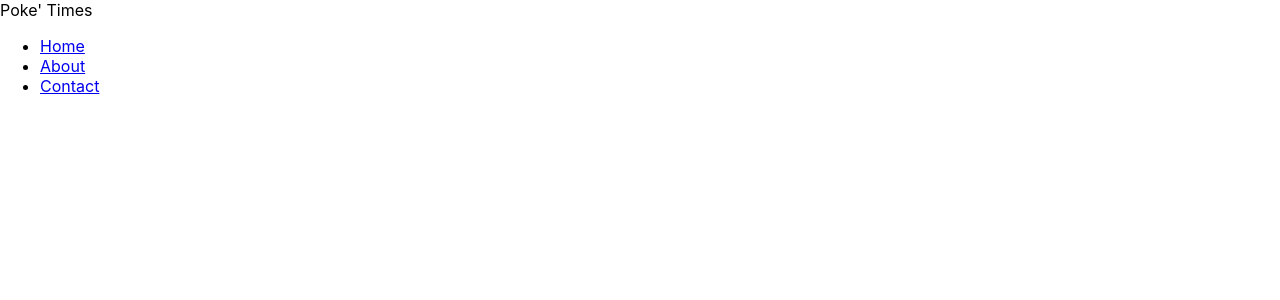
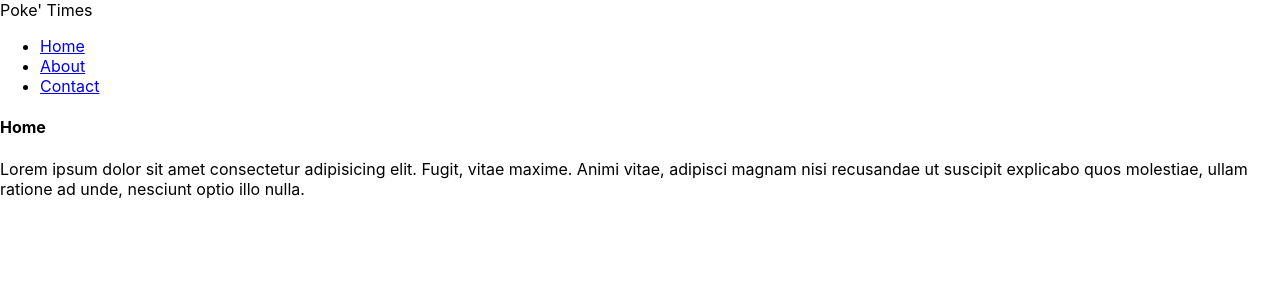
Before and after one commit to songwright/netninja-react-redux-tutorial, a React (Create React App) app in the folder poketimes/: page / in a window 1280 px wide. Shown: the top 300 px of the page. Built offline with nearby package versions, Linux system fonts and the light colour scheme; the HTML template or start-up script is replaced by a standard one.

Commit message:
feat: Insert Route paths into App.js

```diff
--- a/poketimes/package.json
+++ b/poketimes/package.json
@@ -5,6 +5,7 @@
   "dependencies": {
     "react": "^16.8.6",
     "react-dom": "^16.8.6",
+    "react-router-dom": "^5.0.1",
     "react-scripts": "3.0.1"
   },
   "scripts": {
--- a/poketimes/src/App.js
+++ b/poketimes/src/App.js
@@ -1,12 +1,21 @@
 import React, { Component } from 'react';
 import Navbar from './components/Navbar'
+import { BrowserRouter, Route } from 'react-router-dom'
+import Home from './components/Home'
+import Contact from './components/Contact'
+import About from './components/About'
 
 class App extends Component {
   render() {
     return (
-      <div className="App">
-        <Navbar />
-      </div>
+      <BrowserRouter>
+        <div className="App">
+          <Navbar />
+          <Route exact path='/' component={Home} />
+          <Route path='/about' component={About} />
+          <Route path='/contact' component={Contact} />
+        </div>
+      </BrowserRouter>
     );
   }
 }
```
Also changed, not shown: 1 other file (tests, documents, lock files or other folders).
